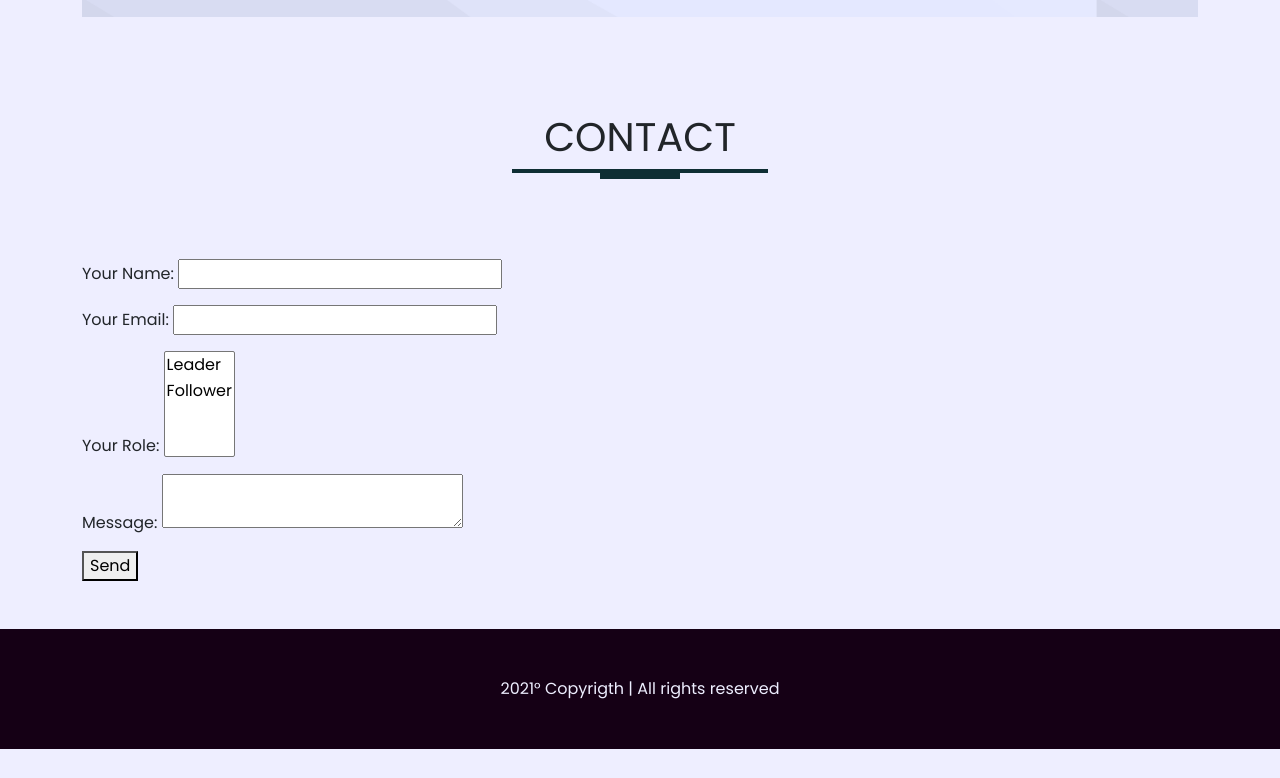
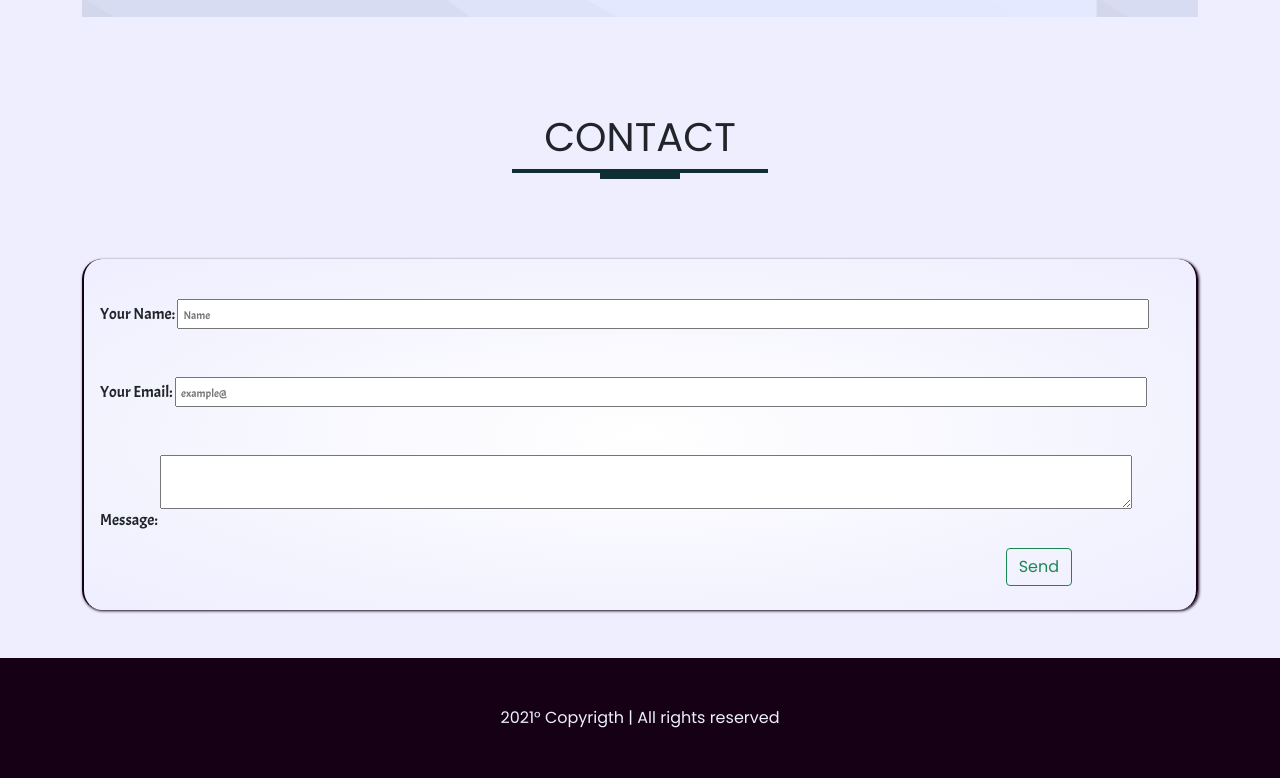
Before and after one commit to lucioled/lucioled.github.io, a website: page index.html in a window 1280 px wide. Shown: the part 2619-3397 px from the top of the page. Before the commit the page ends 3368 px from the top, so only its background shows below. Drawn offline with nearby package versions, Linux system fonts and the light colour scheme.

Commit message:
update form

```diff
--- a/index.html
+++ b/index.html
@@ -138,28 +138,30 @@
         <div class="separator-line"></div>
 
         <div class="container">
-            <form name="contact" method="POST" data-netlify="true">
-                <p>
-                    <label>Your Name: <input type="text" name="name" /></label>
+
+
+            <form name="contact" method="POST" data-netlify="true" class="contact-form py-4 px-3">
+                <p ">
+                    <label>Your Name: <input class="my-3 type="text" name="name" placeholder="Name" />
+                </label>
                 </p>
-                <p>
-                    <label>Your Email: <input type="email" name="email" /></label>
+                <p ">
+                    <label>Your Email: <input class="my-3 type="email" name="email" placeholder="example@" />
+                </label>
                 </p>
-                <p>
-                    <label>Your Role: <select name="role[]" multiple>
-                    <option value="leader">Leader</option>
-                    <option value="follower">Follower</option>
-                  </select></label>
+
+                <p ">
+                    <label>Message: <textarea class="my-3 name="message">
+                    </textarea>
+                    </label>
                 </p>
-                <p>
-                    <label>Message: <textarea name="message"></textarea></label>
-                </p>
-                <p>
-                    <button type="submit">Send</button>
-                </p>
-            </form>
+                <div class="button-wrapper">
+                    <button type="submit" class="btn btn-outline-success mt-2 ">Send</button>
+                </div>
             </form>
         </div>
+
+
     </section>
 
     <footer>
```
